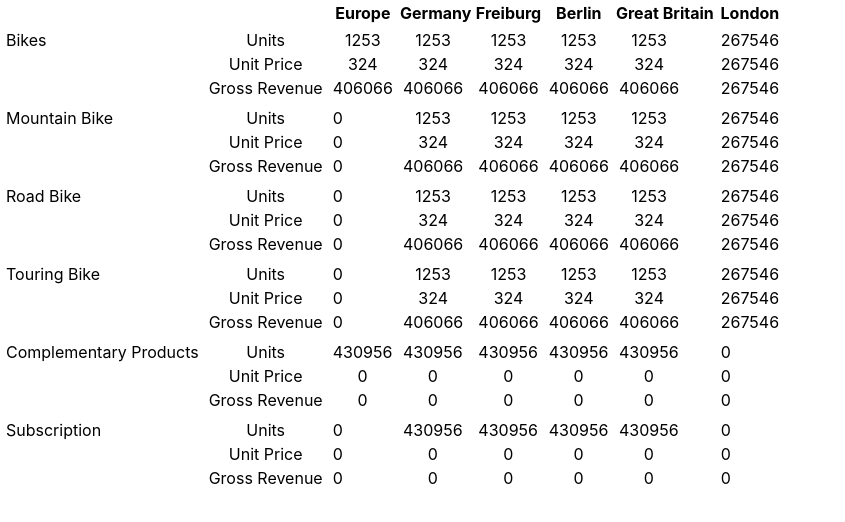
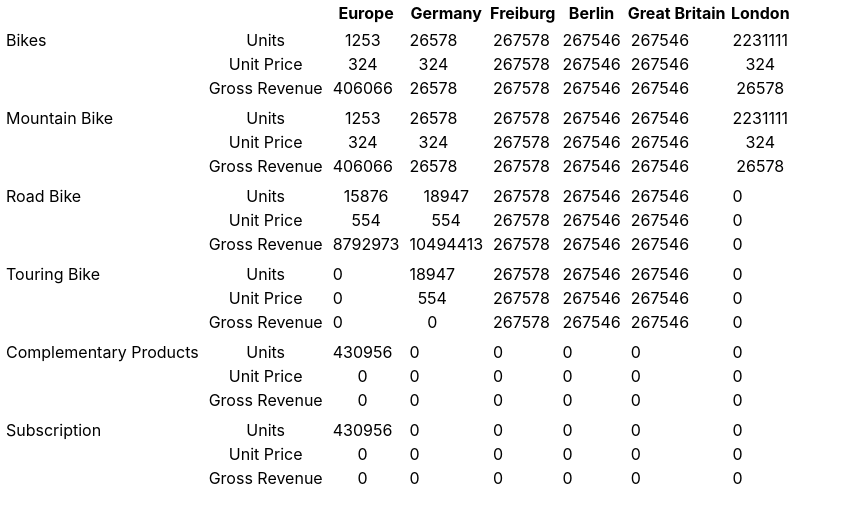
Before and after one commit to Starkpt/assessment-table-renderer, a React (Create React App) app: page / in a window 1280 px wide. Shown: the top 522 px of the page, without its empty margins (0-845 px from the left). Built offline with nearby package versions, Linux system fonts and the light colour scheme.

Commit message:
cell values are now real values and not placeholder

```diff
--- a/src/components/table/helpers.tsx
+++ b/src/components/table/helpers.tsx
@@ -1,5 +1,41 @@
 import React from "react";
 import { DataItem, Header, RowCategory } from "../../types/types";
+
+const renderCategoryCell = (category: string) => (
+  <td>
+    <table>
+      <tbody>
+        <tr>
+          <td>{category}</td>
+        </tr>
+        <tr>
+          <td>&nbsp;</td>
+        </tr>
+        <tr>
+          <td>&nbsp;</td>
+        </tr>
+      </tbody>
+    </table>
+  </td>
+);
+
+const renderUnitCell = () => (
+  <td>
+    <table>
+      <tbody>
+        <tr>
+          <td>Units</td>
+        </tr>
+        <tr>
+          <td>Unit Price</td>
+        </tr>
+        <tr>
+          <td>Gross Revenue</td>
+        </tr>
+      </tbody>
+    </table>
+  </td>
+);
 
 export function renderHeader(header: Header, id: number) {
   return (
@@ -19,9 +55,10 @@ export function renderCell(
   data: DataItem[],
   header: Header,
   row: RowCategory,
-  id: number,
-  cellValue?: DataItem
+  id: number
 ): React.ReactNode {
+  const cellValue = data.find((item) => item.locationId === header.id);
+
   return (
     <React.Fragment key={id}>
       <td>
@@ -42,11 +79,7 @@ export function renderCell(
 
       {header.subHeaders &&
         header.subHeaders.map((subHeader, id) => {
-          const values = data.find(
-            (item: DataItem) => item.categoryId === row.categoryId && item.locationId === header.id
-          );
-
-          return renderCell(data, subHeader, row, id, values);
+          return renderCell(data, subHeader, row, id);
         })}
     </React.Fragment>
   );
@@ -58,74 +91,52 @@ export function renderCells(
   row: RowCategory
 ): React.ReactNode {
   return headers.map((header, id) => {
-    const values = data.find(
-      (item: DataItem) => item.categoryId === row.categoryId && item.locationId === header.id
-    );
-
-    return renderCell(data, header, row, id, values);
+    return renderCell(data, header, row, id);
   });
 }
+
 export function renderRow(
   data: DataItem[],
   headers: Header[],
   row: RowCategory,
   id: number
 ): React.ReactNode {
-  const renderCategoryCell = (category: string) => (
-    <td>
-      <table>
-        <tbody>
-          <tr>
-            <td>{category}</td>
-          </tr>
-          <tr>
-            <td>&nbsp;</td>
-          </tr>
-          <tr>
-            <td>&nbsp;</td>
-          </tr>
-        </tbody>
-      </table>
-    </td>
-  );
-
-  const renderUnitCell = () => (
-    <td>
-      <table>
-        <tbody>
-          <tr>
-            <td>Units</td>
-          </tr>
-          <tr>
-            <td>Unit Price</td>
-          </tr>
-          <tr>
-            <td>Gross Revenue</td>
-          </tr>
-        </tbody>
-      </table>
-    </td>
-  );
-
   return (
     <>
       <tr key={id}>
         {renderCategoryCell(row.category)}
         {renderUnitCell()}
-        {headers?.map((header) => header && renderCells(data, headers, row))}
+        {headers?.map((header, headerId) => {
+          const newData = data.filter(
+            (item) => item.categoryId === row.categoryId
+          );
+          return header && renderCell(newData, header, row, headerId);
+        })}
       </tr>
 
       {row.subCategories?.map((subCategory, id) => (
         <tr key={id}>
           {renderCategoryCell(subCategory.category)}
           {renderUnitCell()}
-          {headers?.map((header, id) => header.subHeaders && renderCell(data, header, row, id))}
+          {headers?.map((header, subHeaderId) => {
+            const newData = data.filter(
+              (item) => item.subCategoryId === subCategory.categoryId
+            );
+
+            return (
+              header.subHeaders && renderCell(newData, header, row, subHeaderId)
+            );
+          })}
         </tr>
       ))}
     </>
   );
 }
 
-export function renderRows(data: DataItem[], headers: Header[], rows: RowCategory[]) {
-  return rows && rows.map((row, id) => renderRow(data, headers, row, id));
+export function renderRows(
+  data: DataItem[],
+  headers: Header[],
+  rows: RowCategory[]
+) {
+  return rows && rows.map((row, rowId) => renderRow(data, headers, row, rowId));
 }
```
